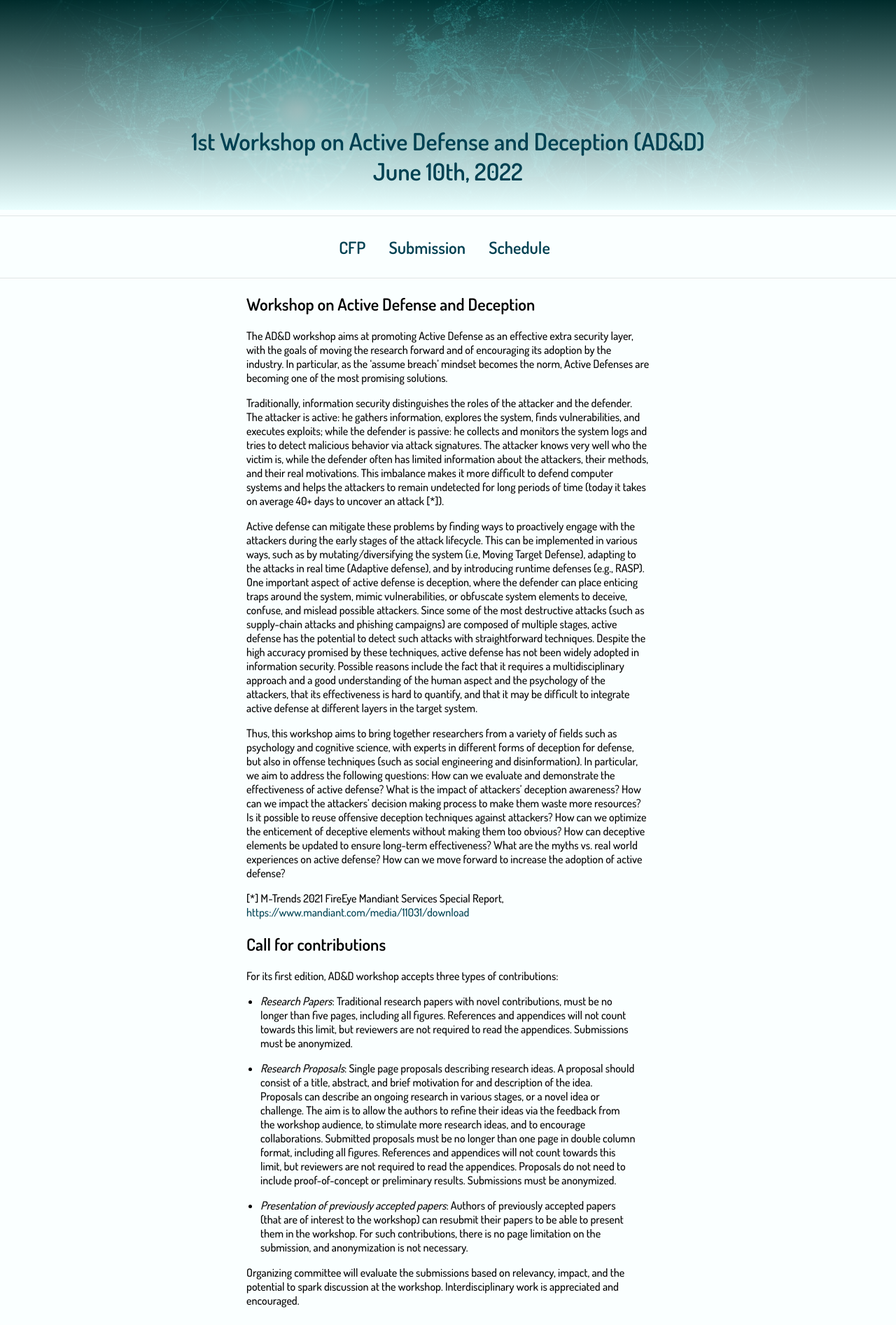
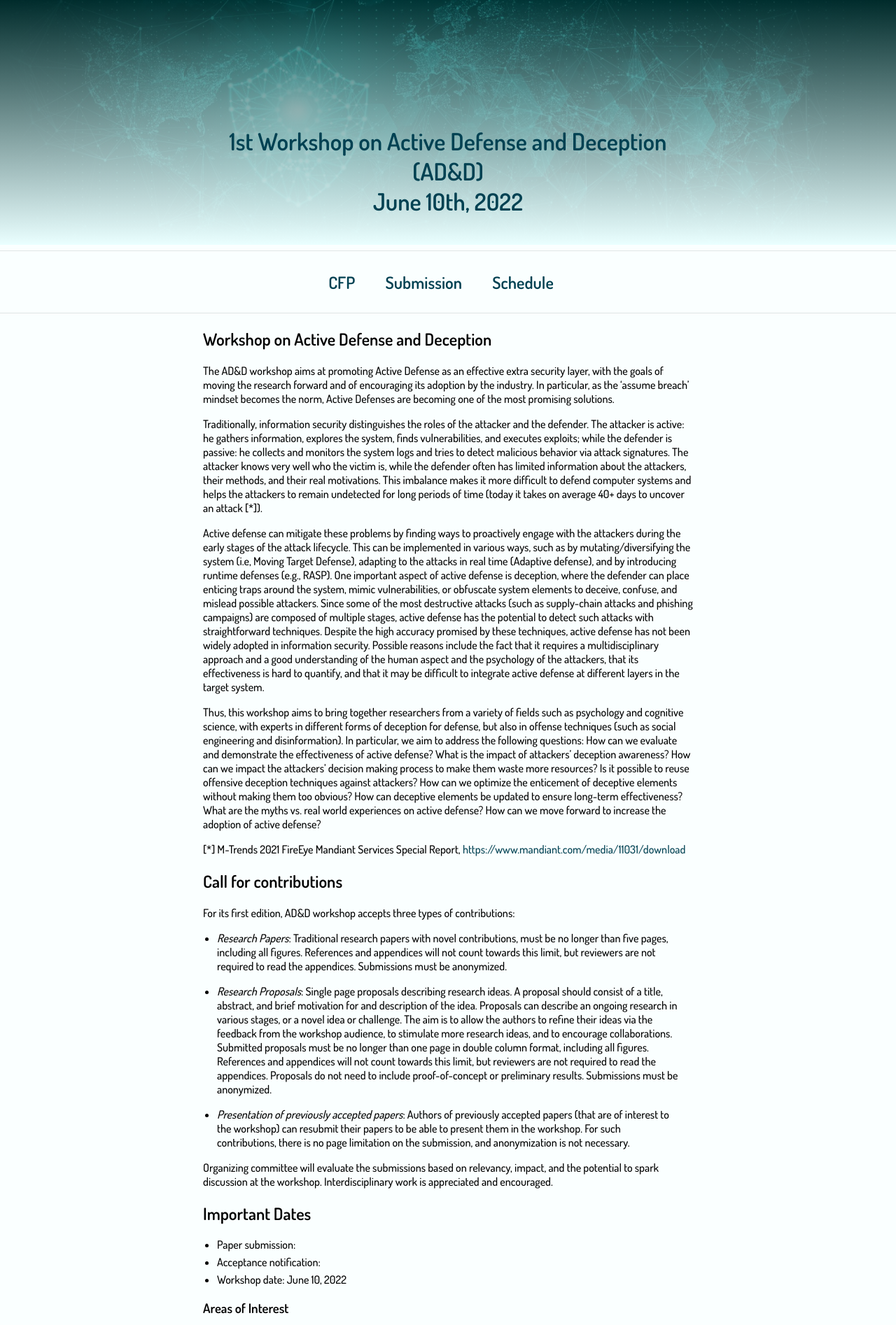
Before and after one commit to BillyPragSec/billypragsec.github.io, a Jekyll site: the page built from index.md, in a window 1280 px wide. Shown: the top 1894 px of the page at 70% size. Built offline with Jekyll 4.4.1, drawn with Linux system fonts in a browser that asks for light colours; our own code applies the rules of GitHub Pages for plain Markdown files.

Commit message:
Fixed responsive design

```diff
--- a/_config.yml
+++ b/_config.yml
@@ -5,8 +5,8 @@ markdown: kramdown
 
 nav:
     - {name: CFP, link: '/index.html#call-for-contributions'}
-    - {name: Submission, link: '/index.html#submission-types-and-format'}
-    - {name: Schedule, link: '/'}
+    - {name: Submission, link: '/index.html#submission-guidelines'}
+    - {name: Schedule, link: '/schedule/'}
 
 
 
--- a/_layouts/default.html
+++ b/_layouts/default.html
@@ -66,7 +66,7 @@
             <br>
             <br>
             <br>
-            <div class="container" style="width:60%; text-align: center;">
+            <div class="container" style="text-align: center;">
             <a id="author-name" class="alignable" href="{{ site.baseurl }}"><b>{{ site.title }}</b></a>
 
             </div>
@@ -93,7 +93,7 @@
         {% if page.is_contact == true %}
             <div class="container content contact">
         {% else %}
-            <div class="container content" style=" width:45%; ">
+            <div class="container content">
         {% endif %}
                 {{ content }}
 				{% if site.footer == true %}
--- a/_sass/_style.scss
+++ b/_sass/_style.scss
@@ -58,6 +58,8 @@ hr {
     margin: 0;
     padding: 0px 0 0px 0;
     margin-left: 0px;
+    display: flex;
+    justify-content: center;
 }
 .nav-list {
     list-style-type: none;
@@ -66,7 +68,9 @@ hr {
     position: relative;
     font-size:24px;
     font-weight: 600;
+    padding-right: 10px;
 }
+
 .alignable {
     display: inline-block;
 }
@@ -87,8 +91,7 @@ hr {
 /* Divs */
 
 .container {
-    //max-width: $max-width;
-    max-width: 60%;
+    max-width: $max-width;
     margin: auto;
 }
 .wrapper {
@@ -153,5 +156,6 @@ hr {
     background-image: linear-gradient(to bottom, rgba(0, 58, 58, 0.733), rgb(234, 255, 255)), url("../images/background.jpeg");
     width: 100%;
     height: 300px;
+    padding-bottom: 50px;
     background-size: cover;
 }
```
Also changed, not shown: schedule.md (added, +9 -0 lines).
